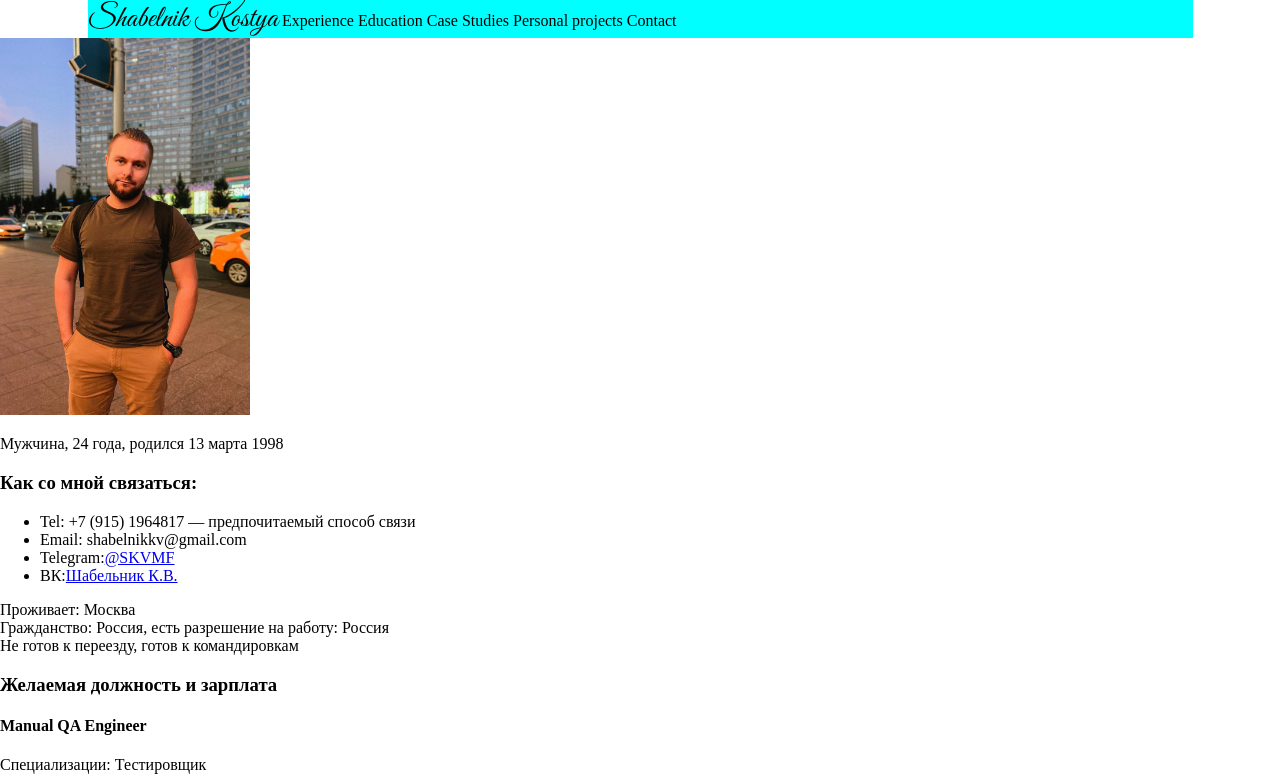
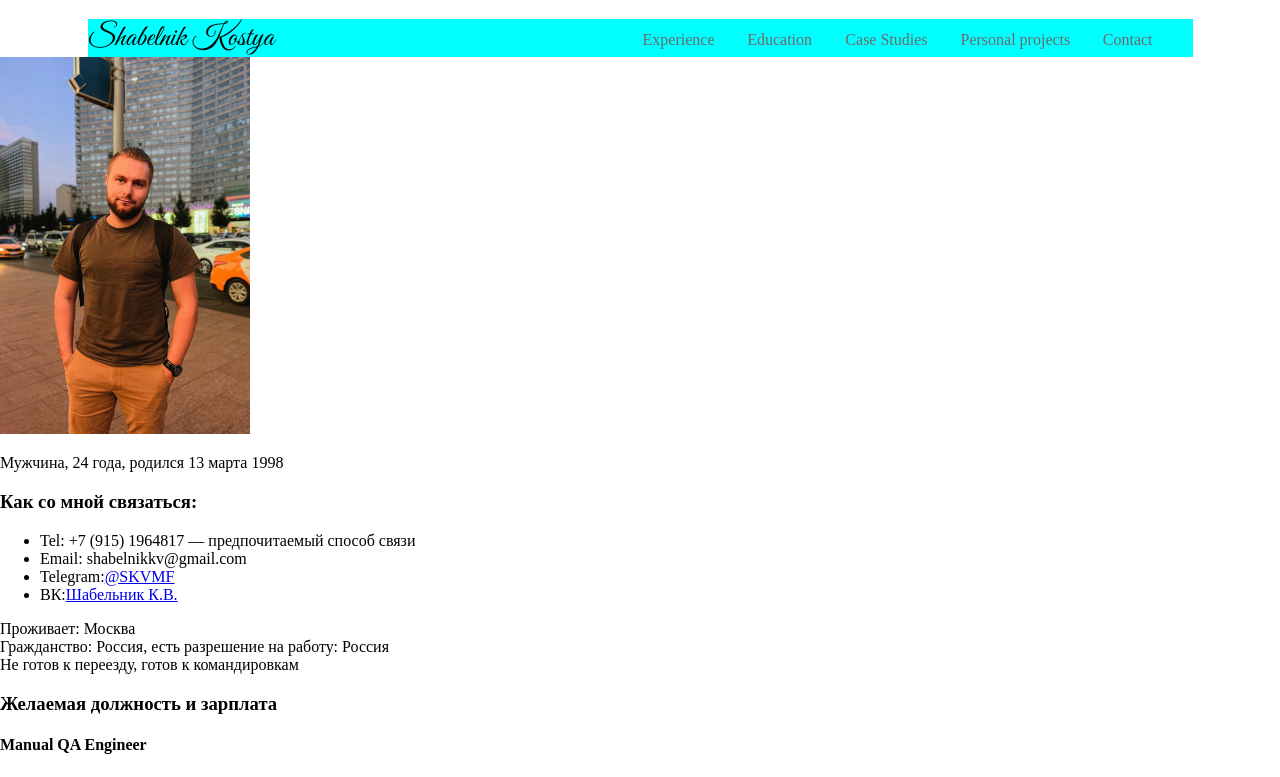
Before and after one commit to ShabelnikK/resume, a plain HTML site: page resume/index.html in a window 1280 px wide. Shown: the top 777 px of the page. Drawn offline with Linux system fonts and the light colour scheme; a web font is replaced by a local one.

Commit message:
update title color

```diff
--- a/css/styles.css
+++ b/css/styles.css
@@ -23,6 +23,7 @@
     --lightGrey-color: #F2F2F2;
 }
  .header {
+    margin-top: 19px;
 
  }
  .title_head {
@@ -30,10 +31,30 @@
  }
  .name {
     font-family: 'Great Vibes', cursive;
-     font-size: 23pt;
+     font-size: 30px;
+     color: black;
+
  }
- .buttons{
+ .buttons1{
+    margin-left: 273.5pt;
+     color: #6A6A6A;
 
+ }
+ .buttons2{
+    margin-left: 21.5pt;
+     color: #6A6A6A;
+ }
+ .buttons3{
+    margin-left: 22pt;
+     color: #6A6A6A;
+ }
+ .buttons4{
+    margin-left: 21.7pt;
+     color: #6A6A6A;
+ }
+ .buttons5{
+    margin-left: 21.4pt;
+     color: #6A6A6A;
  }
  img {
         width: 100%;
--- a/resume/index.html
+++ b/resume/index.html
@@ -13,10 +13,16 @@
         <div class="container">
             <div class="title_head">
                 <span class="name">Shabelnik Kostya</span>
-                <span class="buttons">Experience Education Case Studies Personal projects Contact </span>
+                <span class="buttons1">Experience</span>
+                <span class="buttons2">Education</span>
+                <span class="buttons3">Case Studies</span>
+                <span class="buttons4">Personal projects</span>
+                <span class="buttons5">Contact</span>
             </div>
         </div>
     </header>
+
+
     <img src="photo_2022-09-17_15-11-54.jpg" alt="Шабельник К.В.">
 
         <p>Мужчина, 24 года, родился 13 марта 1998</p>
```
